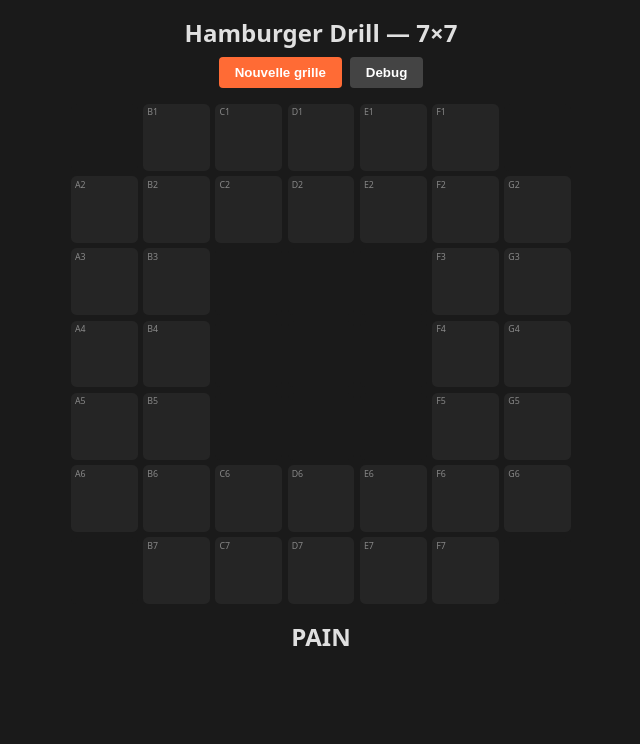
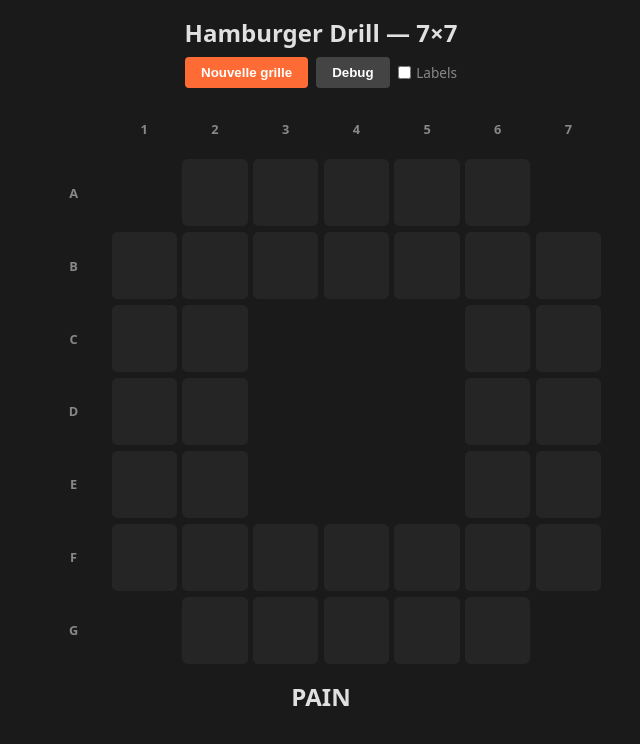
Before and after one commit to gauchedroite/hamburger-drill, a plain HTML site: page index.html in a window 1280 px wide. Shown: the whole page, without its empty margins (319-959 px from the left). Drawn offline with Linux system fonts and the light colour scheme.

Commit message:
Add axis labels, label toggle, and solved-cell opacity

```diff
--- a/index.html
+++ b/index.html
@@ -47,10 +47,19 @@
     }
     .grid {
       display: grid;
-      grid-template-columns: repeat(7, 1fr);
+      grid-template-columns: repeat(8, 1fr);
       gap: 0.35rem;
-      width: min(95vw, 500px);
+      width: min(95vw, 560px);
       aspect-ratio: 1;
+    }
+    .cell.header {
+      background: transparent;
+      color: var(--muted);
+      cursor: default;
+      font-weight: 600;
+    }
+    .cell.header:hover {
+      filter: none;
     }
     .cell {
       background: var(--cell);
@@ -65,7 +74,7 @@
       transition: background 0.2s;
       cursor: pointer;
     }
-    .cell:hover:not(.empty) {
+    .cell:hover:not(.empty):not(.header) {
       filter: brightness(1.15);
     }
     .cell.empty {
@@ -83,12 +92,13 @@
     .cell.solved {
       background: var(--cell);
       cursor: default;
+      opacity: 0.4;
     }
     .cell.solved * {
       display: none;
     }
     .coord {
-      font-size: 0.55rem;
+      font-size: 0.5rem;
       color: var(--muted);
       position: absolute;
       top: 0.15rem;
@@ -120,6 +130,9 @@
   <div class="controls">
     <button id="newBoard">Nouvelle grille</button>
     <button id="debugBtn" class="secondary">Debug</button>
+    <label style="display:flex;align-items:center;gap:0.35rem;color:var(--muted);font-size:0.85rem;">
+      <input type="checkbox" id="showLabels"> Labels
+    </label>
   </div>
 
   <div id="grid" class="grid"></div>
@@ -151,6 +164,7 @@
     let currentQuiz = null;
     let quizRevealed = null;
     let debugVisible = false;
+    let showLabels = false;
 
     function coords() {
       const out = [];
@@ -193,8 +207,25 @@
     function draw() {
       const grid = document.getElementById('grid');
       grid.innerHTML = '';
+
+      const corner = document.createElement('div');
+      corner.className = 'cell header';
+      grid.appendChild(corner);
+
       for (const r of ROWS) {
-        for (const c of COLS) {
+        const th = document.createElement('div');
+        th.className = 'cell header';
+        th.textContent = r;
+        grid.appendChild(th);
+      }
+
+      for (const c of COLS) {
+        const rowLabel = document.createElement('div');
+        rowLabel.className = 'cell header';
+        rowLabel.textContent = c;
+        grid.appendChild(rowLabel);
+
+        for (const r of ROWS) {
           const key = c + r;
           const assigned = assignments.find(a => a.cell === key);
           const div = document.createElement('div');
@@ -205,8 +236,8 @@
             div.classList.add('hidden-content');
           }
           div.dataset.cell = key;
-          if (!solvedCells.has(key)) {
-            div.innerHTML = `<span class="coord">${key}</span>`;
+      if (!solvedCells.has(key)) {
+            div.innerHTML = showLabels ? `<span class="coord">${key}</span>` : '';
             if (assigned) {
               div.innerHTML += `<span class="item">${assigned.emoji}</span><span class="label">${assigned.name}</span>`;
             }
@@ -284,6 +315,10 @@
       debugVisible = !debugVisible;
       draw();
     });
+    document.getElementById('showLabels').addEventListener('change', e => {
+      showLabels = e.target.checked;
+      draw();
+    });
 
     generateBoard();
   </script>
```
Also changed, not shown: 1 other file.
